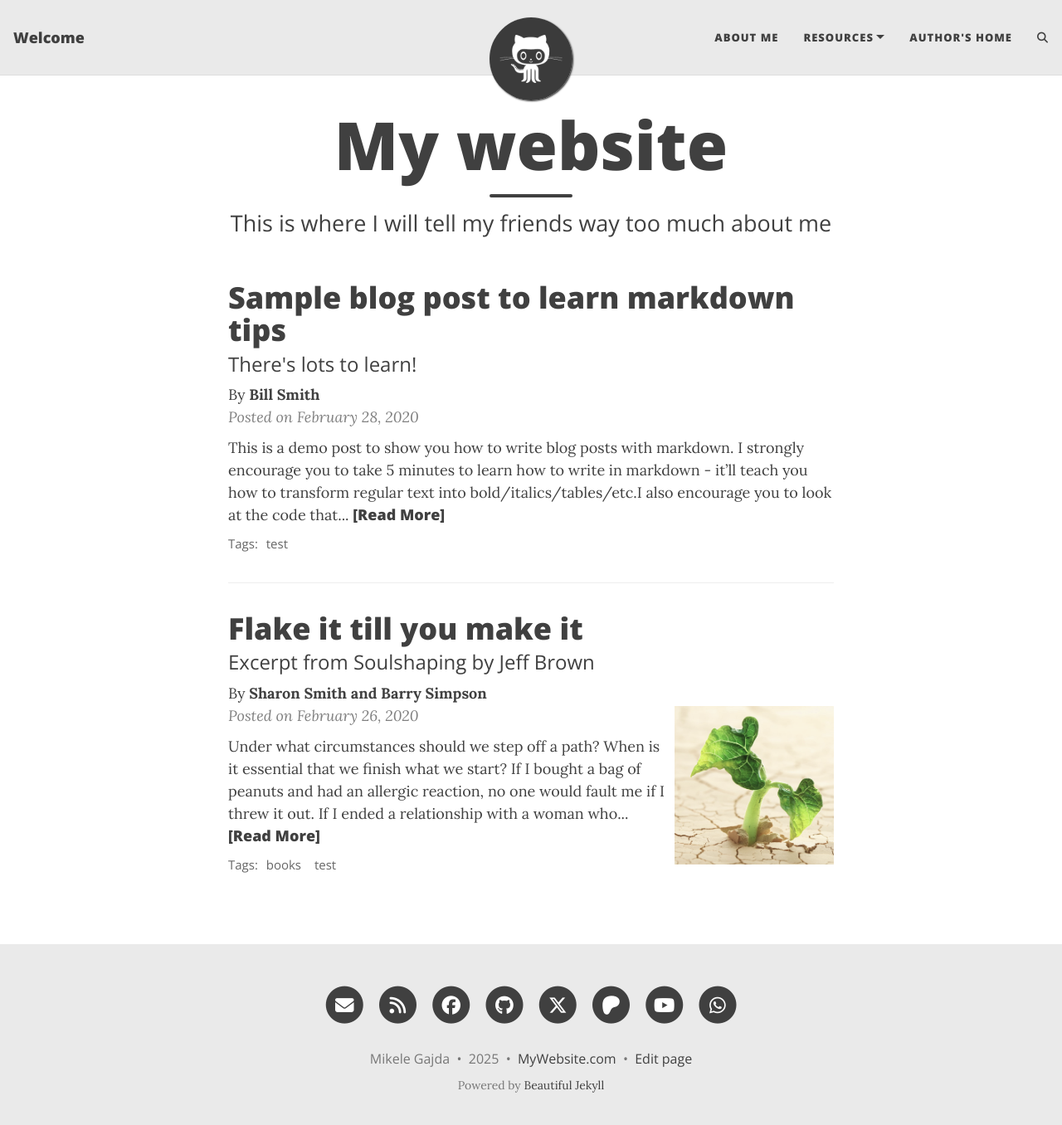
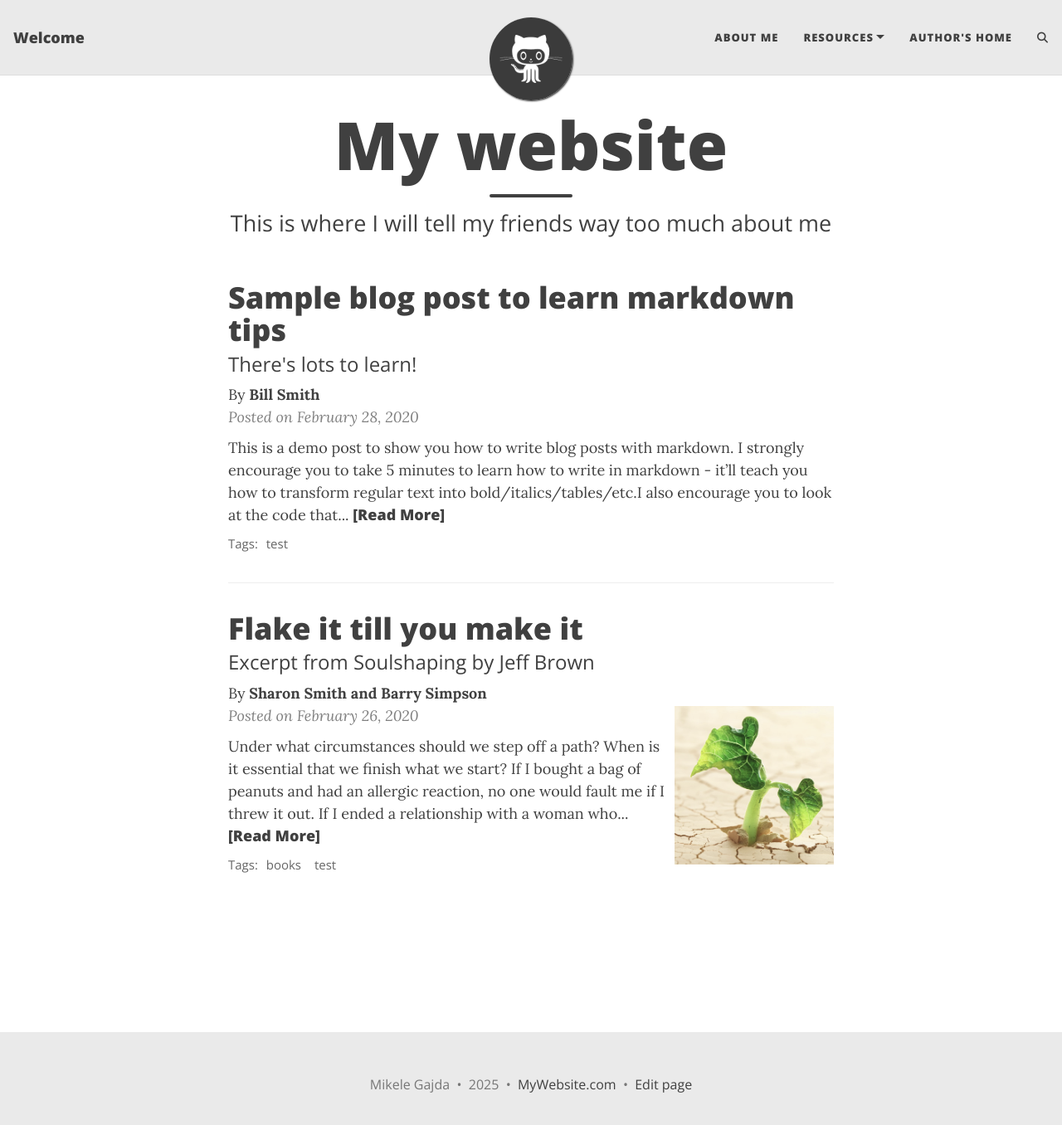
Before and after one commit to mikelegajda/my_home, a Jekyll site: the page built from index.html, in a window 1280 px wide and 1369 px high. Shown: the top 1356 px of the window at 83% size. Built offline with Jekyll 4.4.1, drawn with Linux system fonts in a browser that asks for light colours; the list of posts is cut into pages by our own code; comment, search, counter and statistics services are not loaded.

Commit message:
update footer

```diff
--- a/_includes/footer.html
+++ b/_includes/footer.html
@@ -2,14 +2,32 @@
   <div class="container-md beautiful-jekyll-footer">
     <div class="row">
       <div class="col-xl-8 offset-xl-2 col-lg-10 offset-lg-1">
-      {% include social-networks-links.html %}
-      {% if page.footer-extra %}
-        <div class="footer-custom-content">
-          {% for file in page.footer-extra %}
-            {% include {{ file }} %}
-          {% endfor %}
+        <div class="social-icons">
+          {% if site.email %}
+            <a href="mailto:{{ site.email }}" title="Email me">
+              <i class="fas fa-envelope"></i>
+            </a>
+          {% endif %}
+
+          {% if site.github_username %}
+            <a href="https://github.com/{{ site.github_username }}" title="GitHub">
+              <i class="fab fa-github"></i>
+            </a>
+          {% endif %}
+
+          {% if site.linkedin_username %}
+            <a href="https://www.linkedin.com/in/{{ site.linkedin_username }}" title="LinkedIn">
+              <i class="fab fa-linkedin"></i>
+            </a>
+          {% endif %}
+
+          {% if site.google_scholar %}
+            <a href="{{ site.google_scholar }}" title="Google Scholar">
+              <i class="ai ai-google-scholar"></i>
+            </a>
+          {% endif %}
         </div>
-      {% endif %}
+
         <p class="copyright text-muted">
           {% if site.author %}
             {{ site.author }}
@@ -35,12 +53,7 @@
             &nbsp;&bull;&nbsp;
             <a title="Edit this page on GitHub" href="{{ site.github.repository_url }}/edit/{{ site.github.source.branch }}/{{ page.path }}" class="text_muted">Edit page</a>
           {% endif%}
-
         </p>
-      {% unless site.remove-ads %}<p class="theme-by text-muted">
-        Powered by
-        <a href="https://beautifuljekyll.com">Beautiful Jekyll</a>
-      </p>{% endunless %}
       </div>
     </div>
   </div>
```
Also changed, not shown: _config.yml (line endings or trailing spaces). Lines whose indentation alone changed are shown as unchanged.
